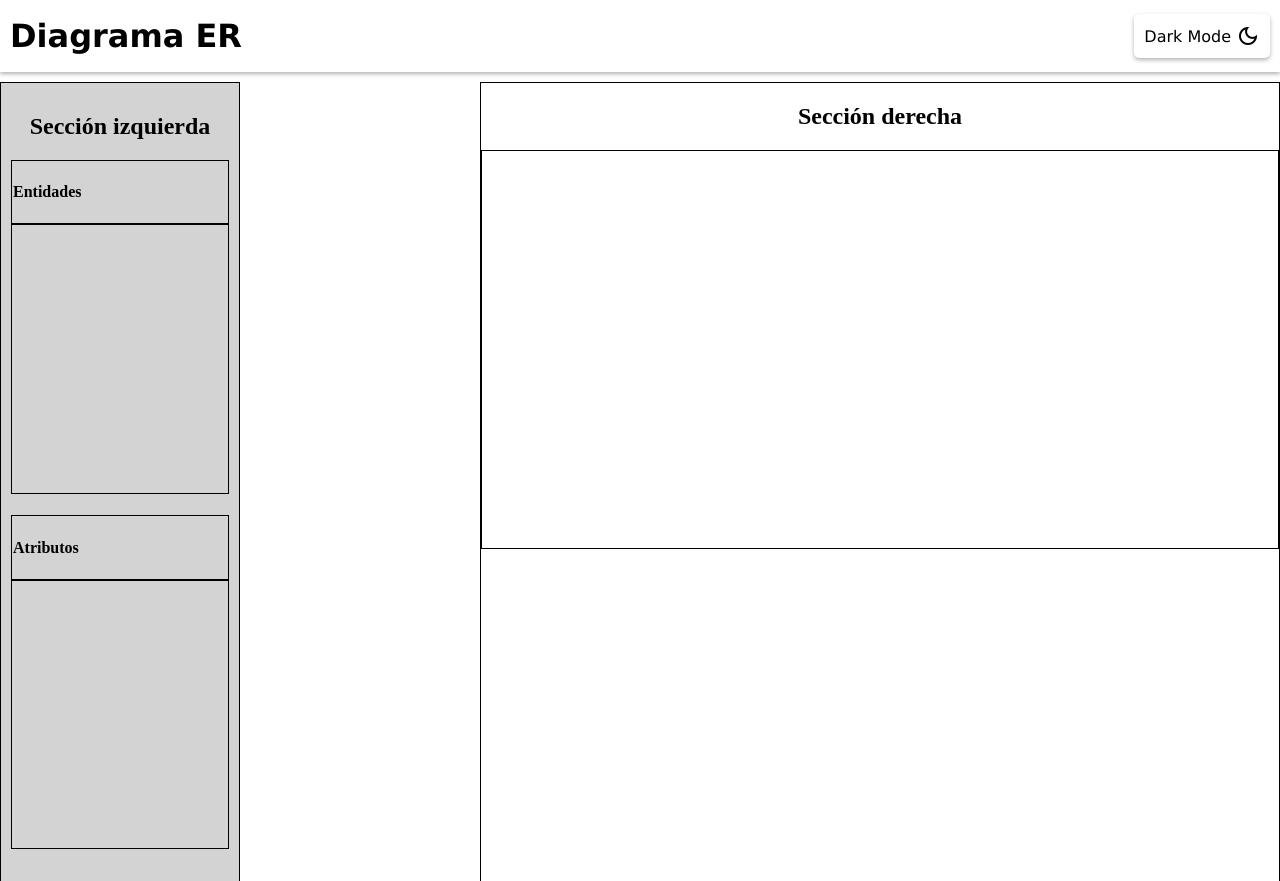
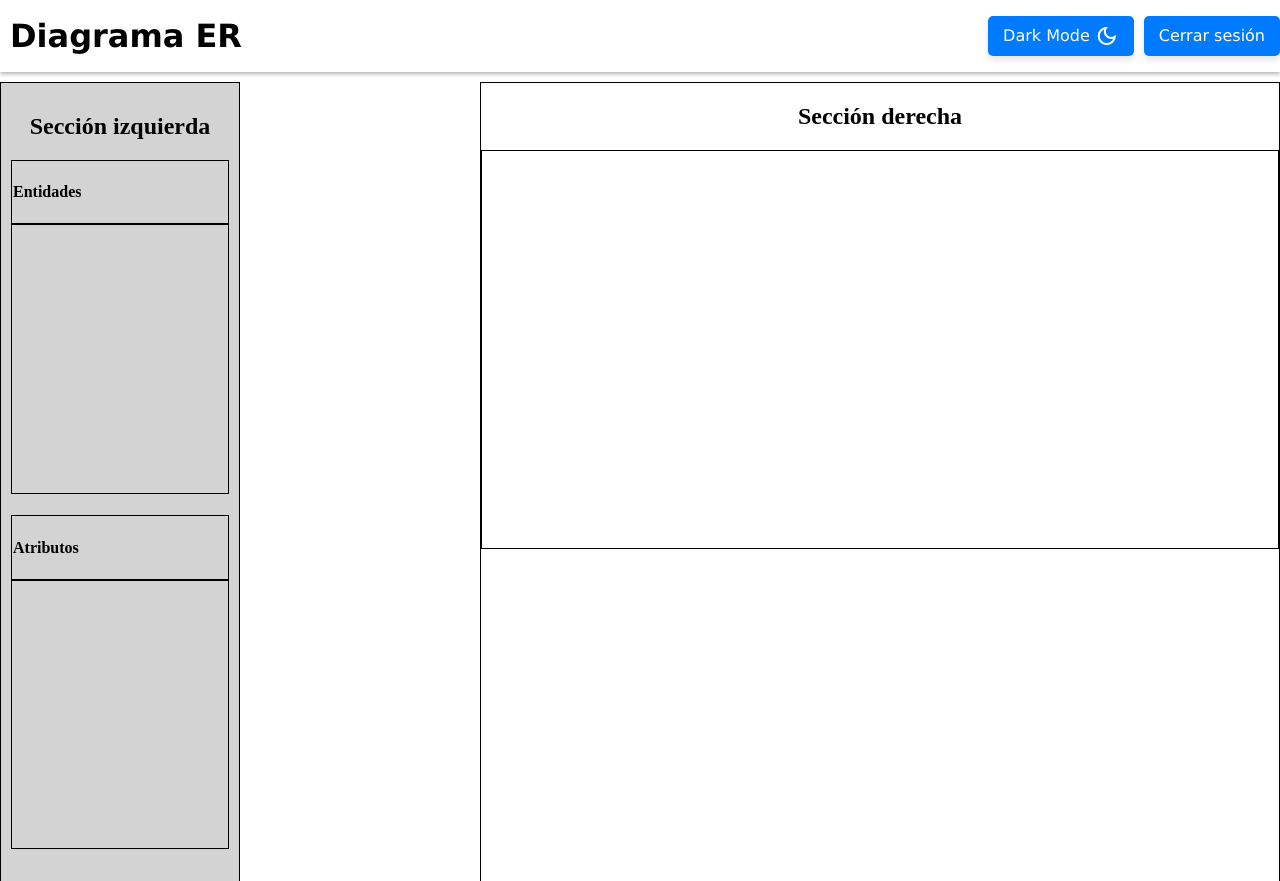
Before and after one commit to Daniel250817/ER-PLN, a PHP site: page /Main.php in a window 1280 px wide. Shown: the top 881 px of the page. Run offline with PHP 8.4, Linux system fonts and the light colour scheme; the visitor is signed in with stand-in values (Sample User, id 1); some libraries are stand-ins or nearby versions.

Commit message:
:lipstick: :sparkles: Se mejoraron estilos y se establecio la comunicación en main con el usuario logueado

```diff
--- a/App/Extras/Functions.php
+++ b/App/Extras/Functions.php
@@ -1,5 +1,4 @@
 <?php
-session_start();
 
 // Alternar el modo oscuro
 if (isset($_GET['toggle_dark_mode'])) {
--- a/App/Main.php
+++ b/App/Main.php
@@ -1,4 +1,16 @@
-<?php include __DIR__ . '/Extras/Functions.php'; ?>
+<?php
+session_start();
+
+if (!isset($_SESSION['user_id'])) {
+    // Si no hay sesión iniciada, redirigir al usuario a la página de login
+    header("Location: /App/ConectionBD/Register&Login/Login.php");
+    exit();
+}
+
+$user_id = $_SESSION['user_id'];
+
+include __DIR__ . '/Extras/Functions.php';
+?>
 <!DOCTYPE html>
 <html lang="es">
 <head>
@@ -12,9 +24,12 @@
 <body class="<?php echo $dark_mode ? 'dark-mode' : ''; ?>">
         <div class="header">
         <h1>Diagrama ER</h1>
-        <div class="Toogle" onclick="window.location.href='?toggle_dark_mode=1'">
+        <div class="Toogle button-style" onclick="window.location.href='?toggle_dark_mode=1'">
             <p>Dark Mode</p>
             <span class="material-symbols-outlined">dark_mode</span>
+        </div>
+        <div class="logout">
+            <a href="/App/ConectionBD/Register&Login/LogOut.php" class="logout-button button-style">Cerrar sesión</a>
         </div>
     </div>
 
@@ -38,6 +53,10 @@
                 <div id="canvas-container"></div>
             </section>
         </div>
+        <script>
+            // Pasar el ID del usuario a JavaScript
+            const userId = <?php echo json_encode($user_id); ?>;
+        </script>
         <script src="Extras/Create-Tables.js"></script>
     </div>
 
--- a/App/Styles.css
+++ b/App/Styles.css
@@ -1,3 +1,4 @@
+/* Estilos existentes */
 h1 {
     font-family: Verdana, Geneva, Tahoma, sans-serif;
     margin-left: 10px;
@@ -47,7 +48,57 @@ body.dark-mode .header {
     color: rgb(255, 255, 255);
 }
 
-.main-content{
+/* Estilos compartidos para el botón de cerrar sesión y el toggle */
+.button-style {
+    display: flex;
+    align-items: center;
+    justify-content: center;
+    padding: 5px 15px; /* Ajusta el padding para reducir la altura */
+    font-size: 16px;
+    color: white;
+    background-color: #007BFF; /* Color inicial */
+    border: none;
+    border-radius: 5px;
+    box-shadow: 0 4px 6px rgba(0, 0, 0, 0.1);
+    text-decoration: none;
+    transition: background-color 0.3s ease, box-shadow 0.3s ease, color 0.3s ease;
+    font-family: Verdana, Geneva, Tahoma, sans-serif;
+    height: 30px; /* Ajusta la altura */
+    line-height: 30px; /* Alinea el texto verticalmente */
+    cursor: pointer;
+}
+
+.button-style:hover {
+    background-color: white;
+    color: black;
+    box-shadow: 0 6px 8px rgba(0, 0, 0, 0.15);
+}
+
+/* Estilos específicos para el botón de cerrar sesión */
+.logout-button {
+    margin: 0;
+}
+
+/* Estilos específicos para el toggle */
+.Toogle {
+    width: fit-content;
+    float: right;
+    margin-left: auto;
+    margin-right: 10px;
+}
+
+/* Estilos para el botón de cerrar sesión en modo oscuro */
+body.dark-mode .button-style {
+    background-color: #007BFF; /* Color inicial en modo oscuro */
+    color: white;
+}
+
+body.dark-mode .button-style:hover {
+    background-color: white;
+    color: black;
+}
+
+.main-content {
     margin-top: 10px;
     display: flex;
     height: 100dvh;
@@ -64,7 +115,6 @@ body {
     min-height: 100vh;
 }
 
-
 .Container {
     background: var(--background-color);
 }
@@ -74,7 +124,6 @@ body {
     padding: 1px;
     background: lightgray;
 }
-
 
 .Container-Left {
     display: flex;
@@ -89,7 +138,6 @@ body {
     padding: 10px;
 }
 
-
 .Section-Left {
     border: 1px solid black;
     flex-direction: column;
@@ -99,8 +147,6 @@ body {
     box-sizing: border-box;
     margin-bottom: 10% ;
 }
-
-
 
 .Container-Right {
     display: flex;
@@ -128,26 +174,6 @@ body {
     color: var(--text-color);
 }
 
-.Toogle {
-    cursor: pointer;
-    background-color: white;
-    width: fit-content;
-    color: black;
-    padding: 10px;
-    border-radius: 5px;
-    float: right;
-    display: flex;
-    align-items: center;
-    box-shadow: 0 2px 4px rgba(0, 0, 0, 0.3);
-    margin-left: auto;
-    margin-right: 10px;
-}
-
-.Toogle:hover {
-    background-color: #0088f0;
-    color: white;
-}
-
 .material-symbols-outlined {
     margin-left: 5px;
 }
```
Also changed, not shown: App/ConectionBD/Register&Login/LogOut.php (added, +7 -0 lines), App/ConectionBD/Register&Login/Login.php (+11 -3 lines). Lines whose indentation alone changed are shown as unchanged.
